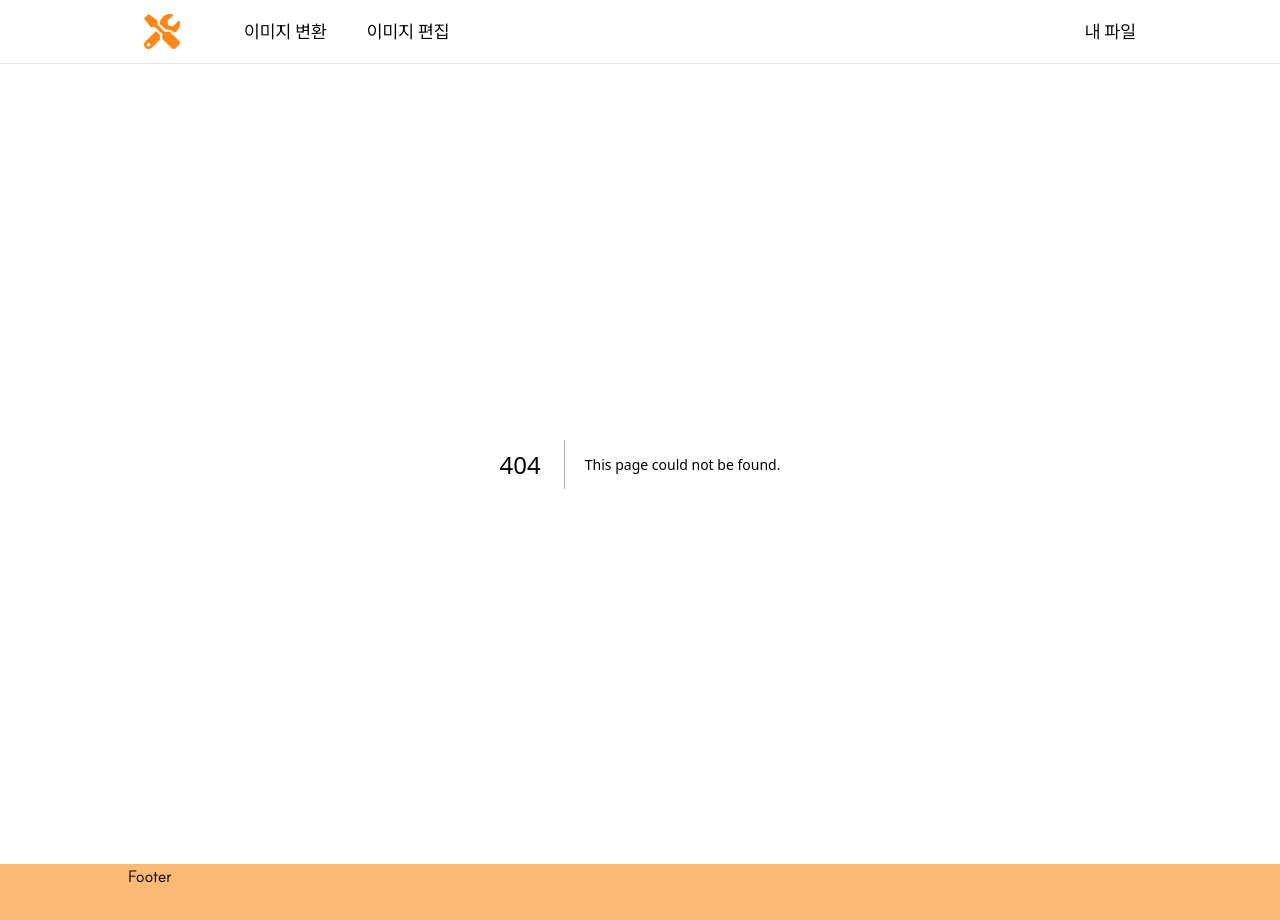
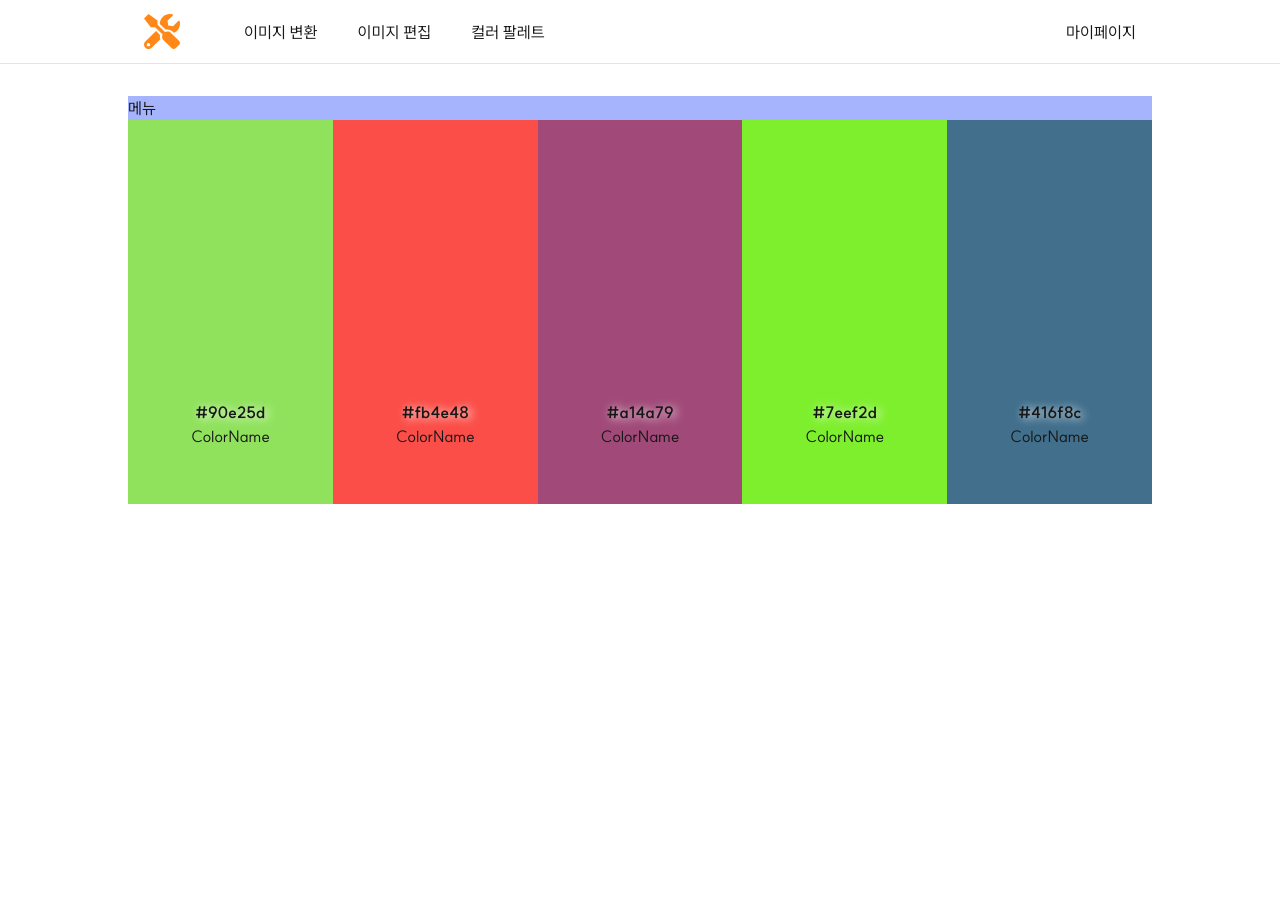
Before and after one commit to iziz9/tools, a Next.js app: page /palette in a window 1280 px wide. Before the commit this address had no page. Shown: the top 920 px of the page. After the commit the page ends 800 px from the top, so only its background shows below. Built offline with nearby package versions, Linux system fonts and the light colour scheme.

Commit message:
Feat: 랜덤 컬러 생성 기능 추가

```diff
--- a/src/app/layout.tsx
+++ b/src/app/layout.tsx
@@ -1,8 +1,6 @@
-import type { Metadata } from 'next';
-import '@/styles/globals.css';
-import Header from '@/components/header';
-import Footer from '@/components/footer';
-
+import type { Metadata } from 'next'
+import '@/styles/globals.css'
+import Header from '@/components/header'
 export const metadata: Metadata = {
   title: {
     template: '%s | Tools',
@@ -12,20 +10,19 @@ export const metadata: Metadata = {
   icons: {
     icon: '/favicon.ico',
   },
-};
+}
 
 export default function RootLayout({
   children,
 }: Readonly<{
-  children: React.ReactNode;
+  children: React.ReactNode
 }>) {
   return (
     <html lang="ko">
       <body>
         <Header />
         {children}
-        <Footer />
       </body>
     </html>
-  );
+  )
 }
--- a/src/app/mypage/page.tsx
+++ b/src/app/mypage/page.tsx
@@ -1,7 +1,9 @@
-export default function Mypage() {
+export default function MyPage() {
   return (
     <main>
-      <div>MYPAGE</div>
+      <div>
+        <div>MyPage</div>
+      </div>
     </main>
-  );
+  )
 }
--- /dev/null
+++ b/src/app/palette/page.tsx
@@ -0,0 +1,12 @@
+import PaletteViewer from '@/components/palette/palette-viewer'
+
+export default function PalettePage() {
+  return (
+    <main>
+      <div>
+        <div className="bg-indigo-300">메뉴</div>
+      </div>
+      <PaletteViewer />
+    </main>
+  )
+}
--- a/src/components/converter/file-converter.tsx
+++ b/src/components/converter/file-converter.tsx
@@ -64,7 +64,7 @@ export default function FileConverter() {
   }
 
   return (
-    <div className="w-full flex flex-col gap-4">
+    <div className="w-full flex flex-col gap-8">
       <label
         htmlFor="file"
         onClick={openFileSelectWindow}
@@ -81,7 +81,7 @@ export default function FileConverter() {
         onChange={fileChangeAction}
       />
       {file && (
-        <div className="flex flex-col gap-4">
+        <div className="flex flex-col gap-8">
           <div className="flex justify-between border-2 p-4">
             <span>{file.name}</span>
             <span>{formatFileSize(file.size)}</span>
@@ -89,7 +89,7 @@ export default function FileConverter() {
               X
             </button>
           </div>
-          <div className="flex gap-3 justify-center items-center">
+          <div className="flex h-10 gap-3 justify-center items-center">
             <select
               className="border border-gray-200 p-2 text-center"
               onChange={e => setSelectedFormat(e.target.value)}
@@ -104,9 +104,9 @@ export default function FileConverter() {
             <span>형식으로</span>
             <button
               onClick={e => convertImage(e)}
-              className="p-3 bg-gray-200 rounded-lg hover:border-gray-400 hover:border hover:bg-white"
+              className="w-24 h-10 bg-gray-200 rounded-lg box-border hover:border-gray-400 hover:border hover:bg-white"
             >
-              다운로드
+              변환하기
             </button>
             <a href="" ref={downloadRef} className="hidden"></a>
           </div>
--- /dev/null
+++ b/src/components/editor/image-editor.tsx
@@ -0,0 +1,7 @@
+export default function imageEditor() {
+  return (
+    <div>
+      <div>zz</div>
+    </div>
+  )
+}
--- a/src/components/footer.tsx
+++ /dev/null
@@ -1,7 +0,0 @@
-export default function Footer() {
-  return (
-    <footer className="bg-orange-300">
-      <div className="max-w-5xl m-auto">Footer</div>
-    </footer>
-  );
-}
--- a/src/components/header.tsx
+++ b/src/components/header.tsx
@@ -1,6 +1,6 @@
-import { PATH } from '@/constants/path';
-import Image from 'next/image';
-import Link from 'next/link';
+import { PATH, PATH_NAMES } from '@/constants/path'
+import Image from 'next/image'
+import Link from 'next/link'
 
 export default function Header() {
   return (
@@ -9,14 +9,15 @@ export default function Header() {
         <Link href={PATH.HOME}>
           <Image src="/logo.svg" alt="logo" width={40} height={40} priority />
         </Link>
-        <nav className="flex w-full justify-between text-lg">
+        <nav className="flex w-full justify-between">
           <div className="flex gap-10">
-            <Link href={PATH.CONVERTER}>이미지 변환</Link>
-            <Link href={PATH.EDITOR}>이미지 편집</Link>
+            <Link href={PATH.CONVERTER}>{PATH_NAMES[PATH.CONVERTER]}</Link>
+            <Link href={PATH.EDITOR}>{PATH_NAMES[PATH.EDITOR]}</Link>
+            <Link href={PATH.PALETTE}>{PATH_NAMES[PATH.PALETTE]}</Link>
           </div>
-          <Link href={PATH.MYPAGE}>내 파일</Link>
+          <Link href={PATH.MYPAGE}>{PATH_NAMES[PATH.MYPAGE]}</Link>
         </nav>
       </div>
     </header>
-  );
+  )
 }
--- /dev/null
+++ b/src/components/palette/color-box.tsx
@@ -0,0 +1,15 @@
+type ColorBoxProps = {
+  hexCode: string
+}
+
+export default function ColorBox({ hexCode }: ColorBoxProps) {
+  return (
+    <section
+      className={`w-full h-96 flex flex-col justify-end items-center pb-14`}
+      style={{ backgroundColor: hexCode }}
+    >
+      <p className="font-bold [text-shadow:_3px_1px_10px_rgb(255_255_255_/_100%)]">{hexCode}</p>
+      <p>ColorName</p>
+    </section>
+  )
+}
--- /dev/null
+++ b/src/components/palette/palette-viewer.tsx
@@ -0,0 +1,26 @@
+import ColorBox from './color-box'
+
+export default function PaletteViewer() {
+  const hexArray: string[] = []
+
+  const generateColors = () => {
+    // 16진수 만들기 : 0x접두사 + 숫자
+    // 0~ffffff (=16777215, 16진수로 표현 가능한 색의 범위)사이의 랜덤한 값 얻기
+    // 결과값이 6자릿수가 아닐 경우 padStart로 채우기
+    for (let i = 0; i < 5; i += 1) {
+      const hexCode = Math.floor(Math.random() * 0xffffff)
+        .toString(16)
+        .padStart(6, '0')
+      hexArray.push(`#${hexCode}`)
+    }
+  }
+  generateColors()
+
+  return (
+    <div className="flex w-full justify-between">
+      {hexArray.map(hex => (
+        <ColorBox key={hex} hexCode={hex} />
+      ))}
+    </div>
+  )
+}
--- a/src/constants/path.ts
+++ b/src/constants/path.ts
@@ -2,5 +2,13 @@ export const PATH = {
   HOME: '/',
   CONVERTER: '/converter',
   EDITOR: '/editor',
+  PALETTE: '/palette',
   MYPAGE: '/mypage',
-};
+}
+
+export const PATH_NAMES = {
+  [PATH.CONVERTER]: '이미지 변환',
+  [PATH.EDITOR]: '이미지 편집',
+  [PATH.PALETTE]: '컬러 팔레트',
+  [PATH.MYPAGE]: '마이페이지',
+}
```
Also changed, not shown: package.json (+5 -5 lines), tsconfig.json (+19 -5 lines), 1 other file (tests, documents, lock files or other folders).
